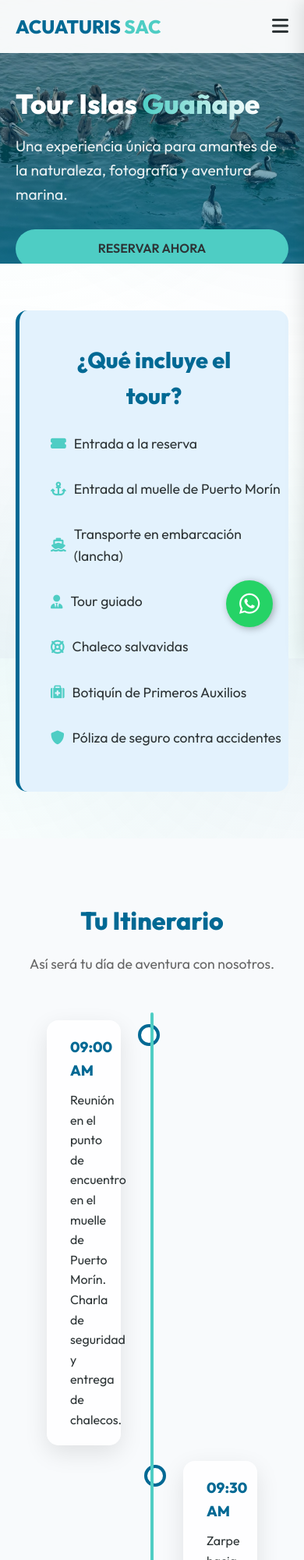
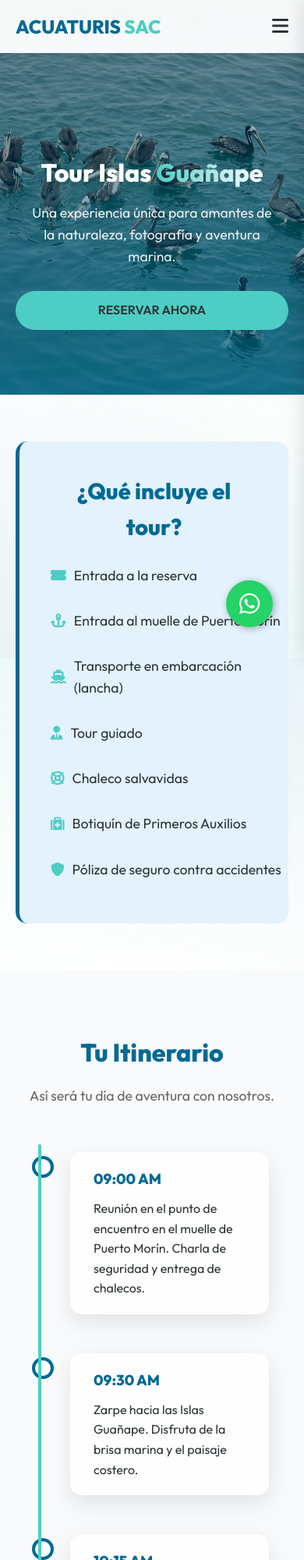
Before and after one commit to gabriela0812-hue/Prueba-Acuaturis, a plain HTML site: page Tour-islas-guanape/index.html in a window 390 px wide. Shown: the top 2000 px of the page at 78% size. Drawn offline with nearby package versions, Linux system fonts and the light colour scheme.

Commit message:
Cambios diseño movil

```diff
--- a/Tour-islas-guanape/index.html
+++ b/Tour-islas-guanape/index.html
@@ -178,7 +178,7 @@
             </p>
             <div data-aos="zoom-in" style="text-align: center; margin: 0 auto;">
                 <img src="../assets/Imagen24.png" alt="Mapa del recorrido a las Islas Guañape"
-                    style="max-width: 100%; max-height: 600px; height: auto; display: inline-block; border-radius: 15px; box-shadow: 0 10px 30px rgba(0,0,0,0.1);">
+                    style="max-width: 100%; max-height: 600px; height: auto; display: inline-block; border-radius: 15px; box-shadow: 0 10px 30px rgba(0,0,0,0.1);" loading="lazy" decoding="async">
             </div>
         </div>
     </section>
--- a/css/styles.css
+++ b/css/styles.css
@@ -9,7 +9,7 @@
     --white: #FFFFFF;
     --glass: rgba(255, 255, 255, 0.1);
     --shadow: 0 10px 30px rgba(0, 0, 0, 0.1);
-    --transition: all 0.3s ease;
+    --transition: transform 0.3s ease, background 0.3s ease, color 0.3s ease, opacity 0.3s ease, box-shadow 0.3s ease;
     --whatsapp: #25D366;
 }
 
@@ -383,6 +383,33 @@ body {
 .timeline-content h3 {
     color: var(--primary);
     margin-bottom: 10px;
+}
+
+/* Timeline Responsive Fixes */
+@media (max-width: 768px) {
+    .timeline::after {
+        left: 31px;
+    }
+
+    .timeline-item {
+        width: 100%;
+        padding-left: 70px;
+        padding-right: 25px;
+        margin-bottom: 30px;
+    }
+
+    .timeline-item::after {
+        left: 21px;
+        right: auto;
+    }
+
+    .timeline-item:nth-child(even) {
+        left: 0%;
+    }
+
+    .timeline-item:nth-child(even)::after {
+        left: 21px;
+    }
 }
 
 /* Gallery Section */
@@ -865,6 +892,11 @@ body {
         z-index: 1001;
     }
 
+    .hero-content {
+        text-align: center;
+        margin: 0 auto;
+    }
+
     .hero h1 {
         font-size: 2.5rem;
         margin-top: 40px; /* Prevent overlap with fixed header */
@@ -883,12 +915,19 @@ body {
     }
 
     .hero-subpage {
-        height: 40vh !important;
-        min-height: 300px !important;
+        height: 60vh !important;
+        min-height: 350px !important;
+        text-align: center;
     }
 
     .hero-subpage h1 {
-        font-size: 2.2rem;
+        font-size: 2rem;
+        padding: 0 15px;
+    }
+
+    .hero-subpage p {
+        font-size: 1.1rem !important;
+        padding: 0 15px;
     }
 
     .about-grid,
```
Also changed, not shown: index.html (+15 -15 lines), quienes-somos/index.html (+1 -1 lines).
